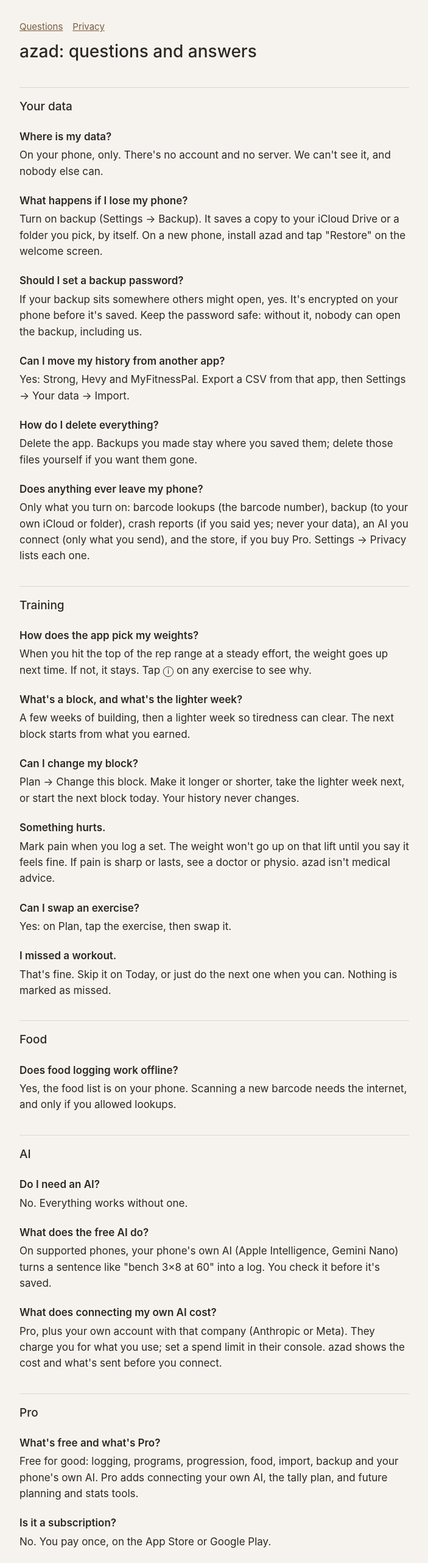
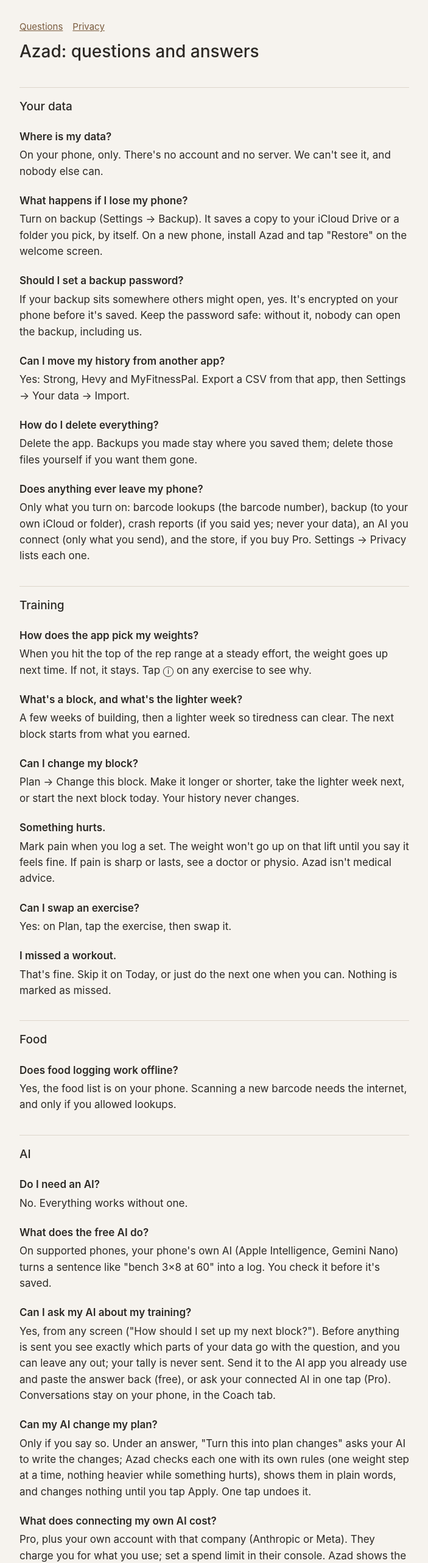
Before and after one commit to esfand-r/azad-app, a plain HTML site: page index.html in a window 1280 px wide. Shown: the top 2563 px of the page at 61% size, without its empty margins (288-991 px from the left). Drawn offline with Linux system fonts and the light colour scheme.

Commit message:
Azad: capitalized name; asking your AI and plan changes (FAQ); questions and conversations (privacy policy)
Co-Authored-By: Claude Opus 5.5 <noreply@anthropic.com>
Claude-Session: https://claude.ai/code/session_01MdZ4sMn48pZyqDaMwS22TW

```diff
--- a/index.html
+++ b/index.html
@@ -1,6 +1,6 @@
 <!doctype html>
 <html lang="en"><head><meta charset="utf-8"><meta name="viewport" content="width=device-width, initial-scale=1">
-<title>azad: questions and answers</title>
+<title>Azad: questions and answers</title>
 <style>
 :root{--bg:#f6f3ee;--ink:#2b2824;--muted:#6f6a62;--line:#ddd6cb;--accent:#7a5c3e}
 @media (prefers-color-scheme:dark){:root{--bg:#1c1a18;--ink:#ebe6de;--muted:#a59e93;--line:#38342f;--accent:#d3b48f}}
@@ -11,12 +11,12 @@ h3{font-size:17px;font-weight:600;margin:22px 0 4px}p,ul{margin:0 0 14px}li{marg
 nav{font-size:15px;color:var(--muted)}nav a{margin-right:16px}
 </style></head>
 <body><main><nav><a href="./">Questions</a><a href="./privacy/">Privacy</a></nav>
-<h1>azad: questions and answers</h1>
+<h1>Azad: questions and answers</h1>
 <h2>Your data</h2>
 <h3>Where is my data?</h3>
 <p>On your phone, only. There's no account and no server. We can't see it, and nobody else can.</p>
 <h3>What happens if I lose my phone?</h3>
-<p>Turn on backup (Settings → Backup). It saves a copy to your iCloud Drive or a folder you pick, by itself. On a new phone, install azad and tap "Restore" on the welcome screen.</p>
+<p>Turn on backup (Settings → Backup). It saves a copy to your iCloud Drive or a folder you pick, by itself. On a new phone, install Azad and tap "Restore" on the welcome screen.</p>
 <h3>Should I set a backup password?</h3>
 <p>If your backup sits somewhere others might open, yes. It's encrypted on your phone before it's saved. Keep the password safe: without it, nobody can open the backup, including us.</p>
 <h3>Can I move my history from another app?</h3>
@@ -33,7 +33,7 @@ nav{font-size:15px;color:var(--muted)}nav a{margin-right:16px}
 <h3>Can I change my block?</h3>
 <p>Plan → Change this block. Make it longer or shorter, take the lighter week next, or start the next block today. Your history never changes.</p>
 <h3>Something hurts.</h3>
-<p>Mark pain when you log a set. The weight won't go up on that lift until you say it feels fine. If pain is sharp or lasts, see a doctor or physio. azad isn't medical advice.</p>
+<p>Mark pain when you log a set. The weight won't go up on that lift until you say it feels fine. If pain is sharp or lasts, see a doctor or physio. Azad isn't medical advice.</p>
 <h3>Can I swap an exercise?</h3>
 <p>Yes: on Plan, tap the exercise, then swap it.</p>
 <h3>I missed a workout.</h3>
@@ -46,8 +46,12 @@ nav{font-size:15px;color:var(--muted)}nav a{margin-right:16px}
 <p>No. Everything works without one.</p>
 <h3>What does the free AI do?</h3>
 <p>On supported phones, your phone's own AI (Apple Intelligence, Gemini Nano) turns a sentence like "bench 3×8 at 60" into a log. You check it before it's saved.</p>
+<h3>Can I ask my AI about my training?</h3>
+<p>Yes, from any screen ("How should I set up my next block?"). Before anything is sent you see exactly which parts of your data go with the question, and you can leave any out; your tally is never sent. Send it to the AI app you already use and paste the answer back (free), or ask your connected AI in one tap (Pro). Conversations stay on your phone, in the Coach tab.</p>
+<h3>Can my AI change my plan?</h3>
+<p>Only if you say so. Under an answer, "Turn this into plan changes" asks your AI to write the changes; Azad checks each one with its own rules (one weight step at a time, nothing heavier while something hurts), shows them in plain words, and changes nothing until you tap Apply. One tap undoes it.</p>
 <h3>What does connecting my own AI cost?</h3>
-<p>Pro, plus your own account with that company (Anthropic or Meta). They charge you for what you use; set a spend limit in their console. azad shows the cost and what's sent before you connect.</p>
+<p>Pro, plus your own account with that company (Anthropic or Meta). They charge you for what you use; set a spend limit in their console. Azad shows the cost and what's sent before you connect.</p>
 <h2>Pro</h2>
 <h3>What's free and what's Pro?</h3>
 <p>Free for good: logging, programs, progression, food, import, backup and your phone's own AI. Pro adds connecting your own AI, the tally plan, and future planning and stats tools.</p>
```
Also changed, not shown: privacy/index.html (+4 -4 lines).
